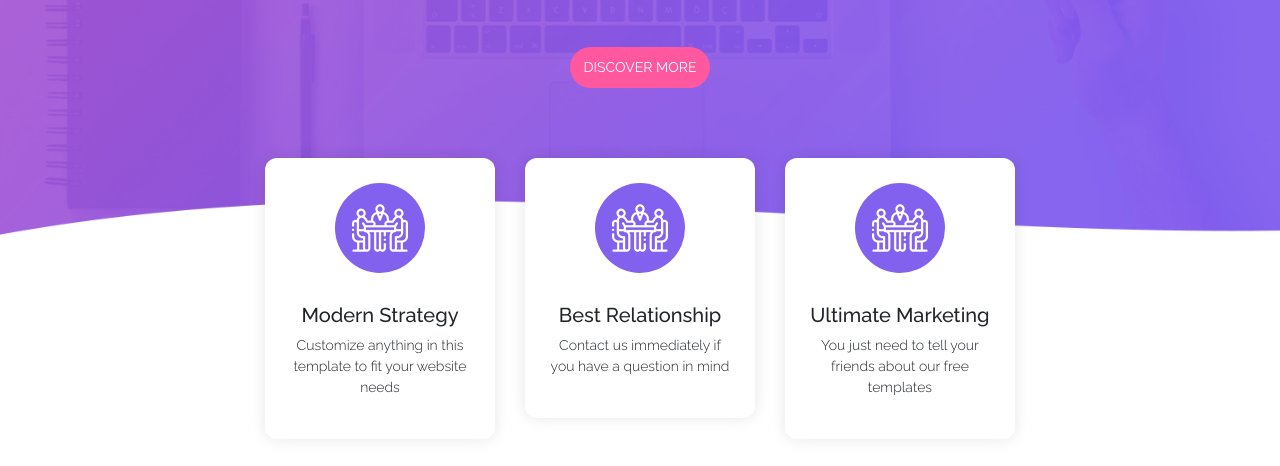
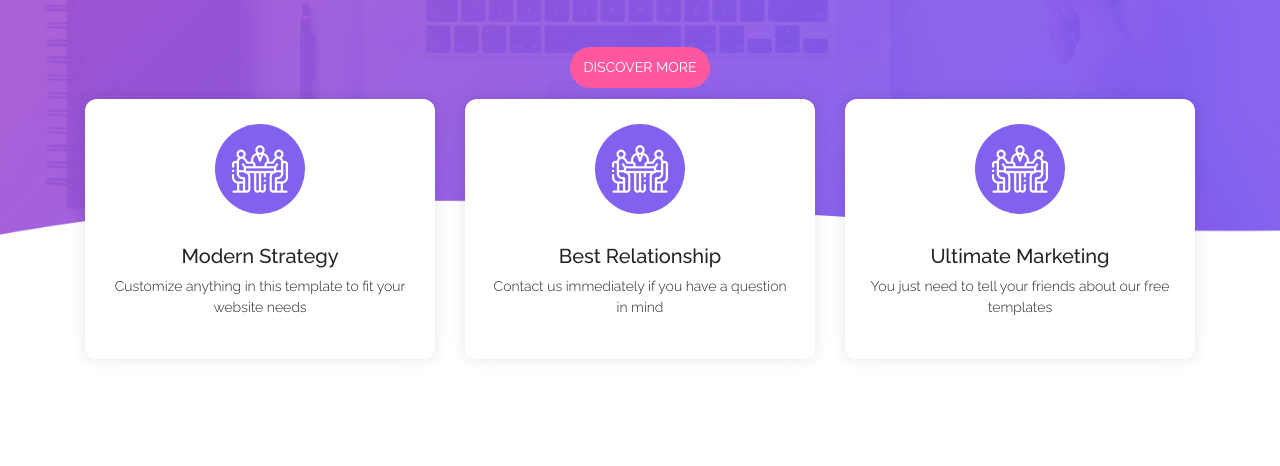
Before and after one commit to duylinhth7/project-mini-2, a plain HTML site: page index.html in a window 1280 px wide. Shown: the part 481-947 px from the top of the page. Drawn offline with nearby package versions, Linux system fonts and the light colour scheme.

Commit message:
Sửa lại list one

```diff
--- a/access/css/style.css
+++ b/access/css/style.css
@@ -59,11 +59,11 @@
     background-image: url(../image/banner-bg.png);
     height: 100vh;
     object-fit: cover;
-    background-position: center center;
+    background-position: center bottom;
     background-repeat: no-repeat;
     background-size: cover;
     text-align: center;
-    margin-bottom: 200px;
+    margin-bottom: 80px;
 }
 .section-one .inner-wrap{
     padding: 250px;
@@ -72,19 +72,24 @@
     align-items: center;
 }
 
-.section-one .inner-list {
-    margin-top: 70px;
+/* End Section One */
+
+/* List one */
+.inner-list-one {
+    margin-top: -300px;
+    margin-bottom: 80px;
 }
-.section-one .inner-list .inner-box {
+.inner-list-one .inner-box {
     text-align: center;
     background-color: #fff;
     border-radius: 12px;
     padding: 25px;
     box-shadow: 0px 0px 15px rgba(0,0,0,0.1);
     margin-bottom: 30px;
+    max-height: 100%;
 }
 
-.section-one .inner-list .inner-icon {
+.inner-list-one .inner-icon {
     background: var(--color-button-one);
     width: 90px;
     height: 90px;
@@ -95,26 +100,26 @@
     justify-content: center;
     margin-bottom: 30px;
 }
-.section-one .inner-list .inner-icon:hover {
+.inner-list-one .inner-icon:hover {
     background: var(--color-button-two);
     transition: 0.4s;
 }
 
-.section-one .inner-list .inner-title {
+.inner-list-one .inner-title {
     font-size: 20px;
     font-weight: 500;
     text-wrap: nowrap;
 }
-.section-one .inner-list .inner-desc {
+.inner-list-one .inner-desc {
     font-size: 14px;
     font-weight: 350;
 }
 @media (max-width: 991.98px) {
-    .section-one{
-        margin-bottom: 800px;
+    .inner-list-one {
+        margin-top: 0;
     }
 }
-/* End Section One */
+/* End list one */
 
 
 /* Section Two & Three */
--- a/index.html
+++ b/index.html
@@ -50,7 +50,13 @@
                 </div>
             </div>
                 <a class="button-one" href="#">DISCOVER MORE</a>
-            <div class="inner-list">
+        </div>
+    </div>
+
+    <!-- End Section One -->
+
+    <!-- List one -->
+    <div class="inner-list-one">
         <div class="container">
             <div class="row">
                 <div class="col-xl-4 col-lg-6 col-sm-12">
@@ -77,10 +83,7 @@
             </div>
         </div>
     </div>
-        </div>
-    </div>
-
-    <!-- End Section One -->
+    <!-- End list one -->
 
     <!-- Section Two -->
     <div class="section-two">
```
Lines whose indentation alone changed are shown as unchanged.
